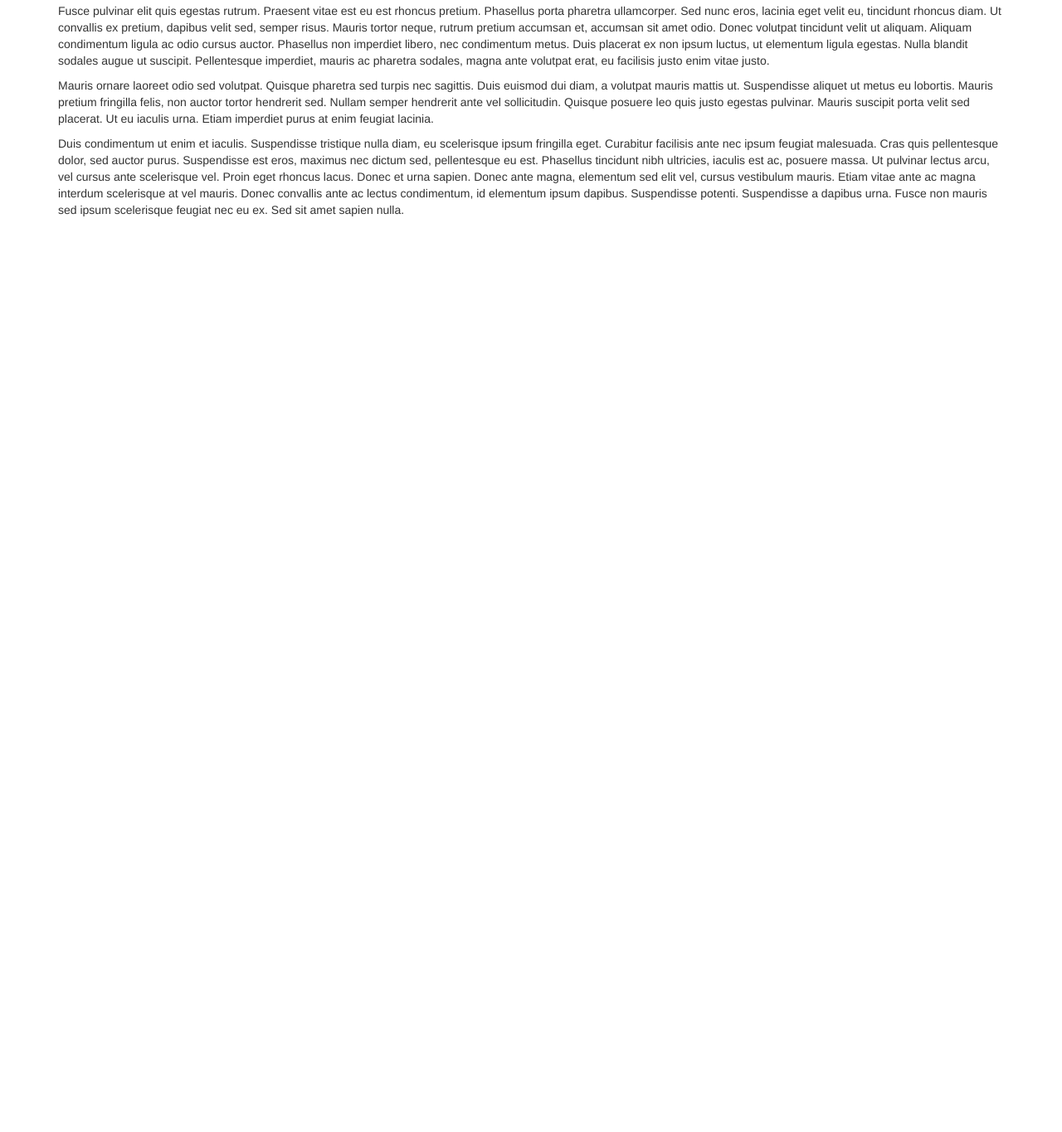
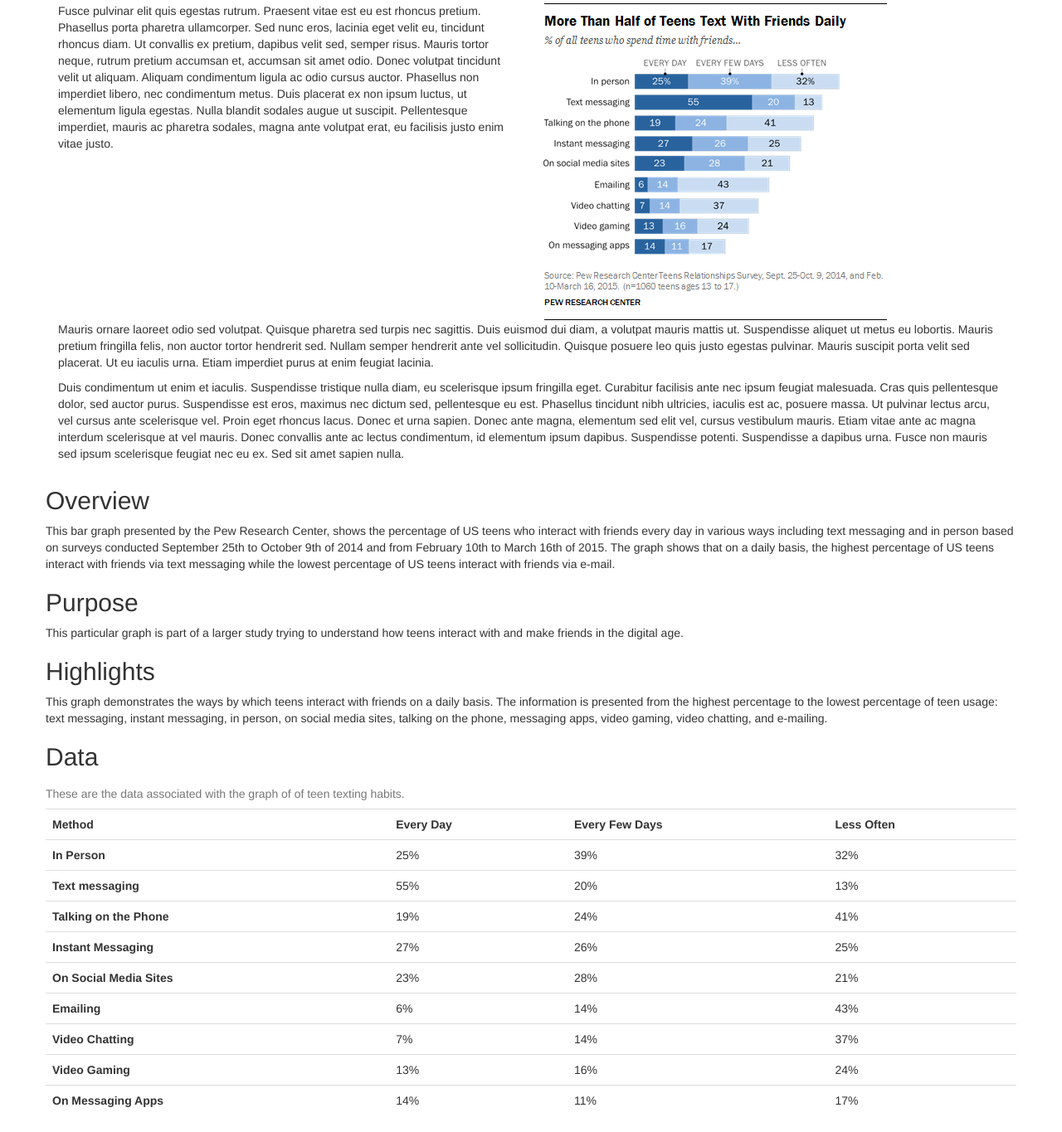
Before and after one commit to nbpetts/graphAccessibility, a plain HTML site: page articleOne.html in a window 1280 px wide. Shown: the part 279-1644 px from the top of the page at 83% size. Before the commit the page ends 800 px from the top, so only its background shows below. Drawn offline with nearby package versions, Linux system fonts and the light colour scheme.

Commit message:
Added accessibilty portion, index.html

```diff
--- a/articleOne.html
+++ b/articleOne.html
@@ -6,7 +6,7 @@
     <meta http-equiv="X-UA-Compatible" content="IE=edge">
     <meta name="viewport" content="width=device-width, initial-scale=1">
     <!-- The above 3 meta tags *must* come first in the head; any other head content must come *after* these tags -->
-    <title>A Study of Teenage Internet Usage</title>
+    <title>A Study of Teenage Internet Usage|Graph Accessibilit Prototype</title>
 
     <!-- Bootstrap -->
     <link href="node_modules/bootstrap/dist/css/bootstrap.min.css" rel="stylesheet">
@@ -30,7 +30,7 @@
                     <span class="icon-bar"></span>
                     <span class="icon-bar"></span>
                 </button>
-                <a class="navbar-brand" href="#">News Source</a>
+                <a class="navbar-brand" href="index.html">News Source</a>
             </div>
 
             <!-- Collect the nav links, forms, and other content for toggling -->
@@ -73,12 +73,15 @@
             </div>
         </section>
         <section class="row">
-            <div class="col-xs-12">
+            <div class="col-xs-12 col-sm-6">
                 <p>Fusce pulvinar elit quis egestas rutrum. Praesent vitae est eu est rhoncus pretium. Phasellus porta pharetra ullamcorper. Sed nunc eros, lacinia eget velit eu, tincidunt rhoncus diam. Ut convallis ex pretium, dapibus velit sed, semper
                     risus. Mauris tortor neque, rutrum pretium accumsan et, accumsan sit amet odio. Donec volutpat tincidunt velit ut aliquam. Aliquam condimentum ligula ac odio cursus auctor. Phasellus non imperdiet libero, nec condimentum metus. Duis
                     placerat ex non ipsum luctus, ut elementum ligula egestas. Nulla blandit sodales augue ut suscipit. Pellentesque imperdiet, mauris ac pharetra sodales, magna ante volutpat erat, eu facilisis justo enim vitae justo.
 
                 </p>
+            </div>
+            <div class="col-xs-12 col-sm-6">
+                <img class="img-responsive" src="images/2015-08-06_teens-and-friendships_0-02.png" alt="A graph of teen texting habits, see aria???? for an accessible version" aria-describedby="teenTextingAccessible" />
             </div>
         </section>
         <section class="row">
@@ -99,6 +102,100 @@
                 </p>
             </div>
         </section>
+        <section class="row " id="teenTextingAccessible">
+            <h2>Overview</h2>
+            <p>
+                This bar graph presented by the Pew Research Center, shows the percentage of US teens who interact with friends every day in various ways including text messaging and in person based on surveys conducted September 25th to October 9th of 2014 and from
+                February 10th to March 16th of 2015. The graph shows that on a daily basis, the highest percentage of US teens interact with friends via text messaging while the lowest percentage of US teens interact with friends via e-mail.
+            </p>
+            <h2>Purpose</h2>
+            <p>
+                This particular graph is part of a larger study trying to understand how teens interact with and make friends in the digital age.
+            </p>
+            <h2>Highlights</h2>
+            <p>
+                This graph demonstrates the ways by which teens interact with friends on a daily basis. The information is presented from the highest percentage to the lowest percentage of teen usage: text messaging, instant messaging, in person, on social media sites,
+                talking on the phone, messaging apps, video gaming, video chatting, and e-mailing.
+            </p>
+            <h2>Data</h2>
+            <table class="table ">
+                <caption>These are the data associated with the graph of of teen texting habits.</caption>
+                <tr>
+
+                    <th scope="col">Method</th>
+                    <th scope="col">Every Day</th>
+                    <th scope="col">Every Few Days</th>
+                    <th scope="col">Less Often</th>
+
+                </tr>
+                <tr>
+
+                    <th scope="row">In Person</th>
+                    <td>25%</td>
+                    <td>39%</td>
+                    <td>32%</td>
+
+                </tr>
+                <tr>
+
+                    <th scope="row">Text messaging</th>
+                    <td>55%</td>
+                    <td>20%</td>
+                    <td>13%</td>
+                </tr>
+                <tr>
+
+                    <th scope="row">Talking on the Phone</th>
+                    <td>19%</td>
+                    <td>24%</td>
+                    <td>41%</td>
+                </tr>
+                <tr>
+
+                    <th scope="row">Instant Messaging</th>
+                    <td>27%</td>
+                    <td>26%</td>
+                    <td>25%</td>
+                </tr>
+                <tr>
+
+                    <th scope="row">On Social Media Sites</th>
+                    <td>23%</td>
+                    <td>28%</td>
+                    <td>21%</td>
+                </tr>
+                <tr>
+
+                    <th scope="row">Emailing</th>
+                    <td>6%</td>
+                    <td>14%</td>
+                    <td>43%</td>
+                </tr>
+                <tr>
+
+                    <th scope="row">Video Chatting</th>
+                    <td>7%</td>
+                    <td>14%</td>
+                    <td>37%</td>
+                </tr>
+                <tr>
+
+                    <th scope="row">Video Gaming</th>
+                    <td>13%</td>
+                    <td>16%</td>
+                    <td>24%</td>
+                </tr>
+                <tr>
+
+                    <th scope="row">On Messaging Apps</th>
+                    <td>14%</td>
+                    <td>11%</td>
+                    <td>17%</td>
+                </tr>
+
+            </table>
+
+        </section>
     </article>
 
 
```
Also changed, not shown: index.html (added, +81 -0 lines), images/2015-08-06_teens-and-friendships_0-02.png (added).
